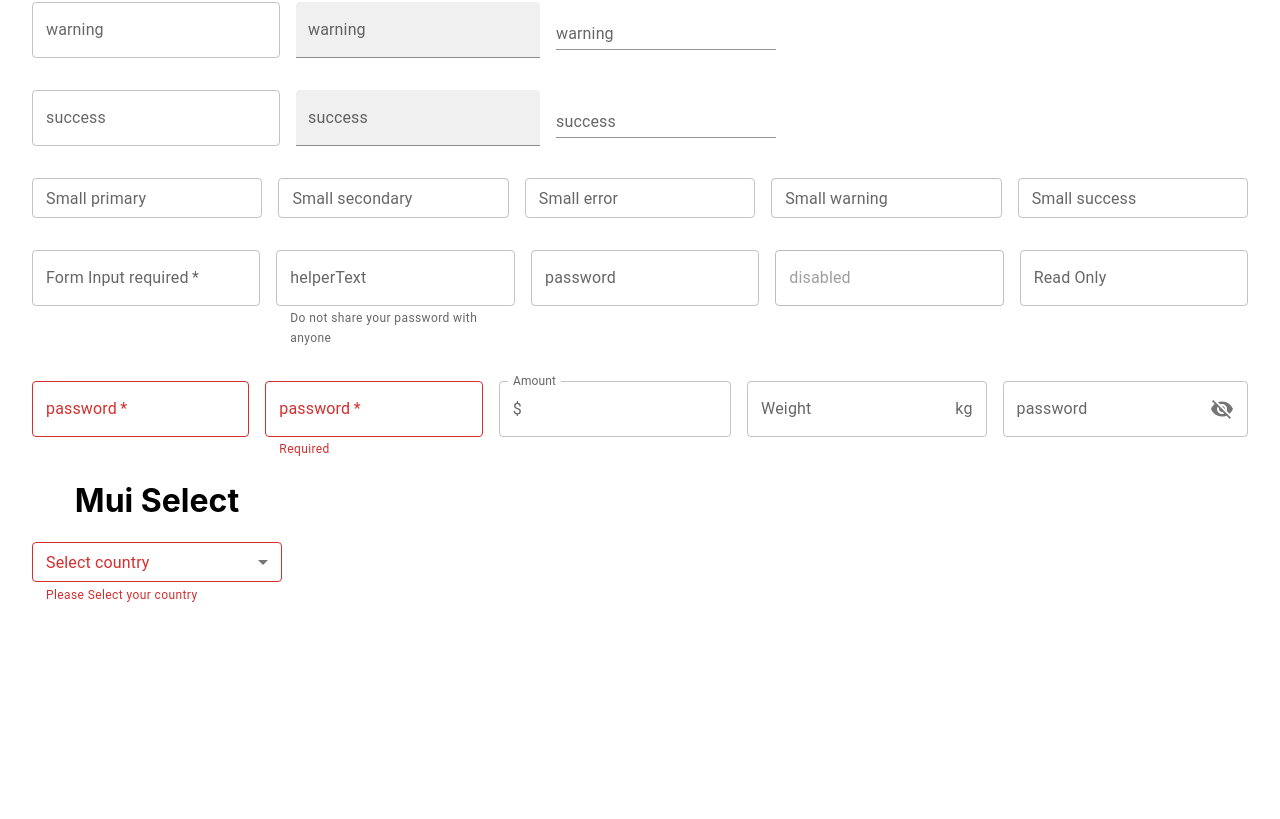
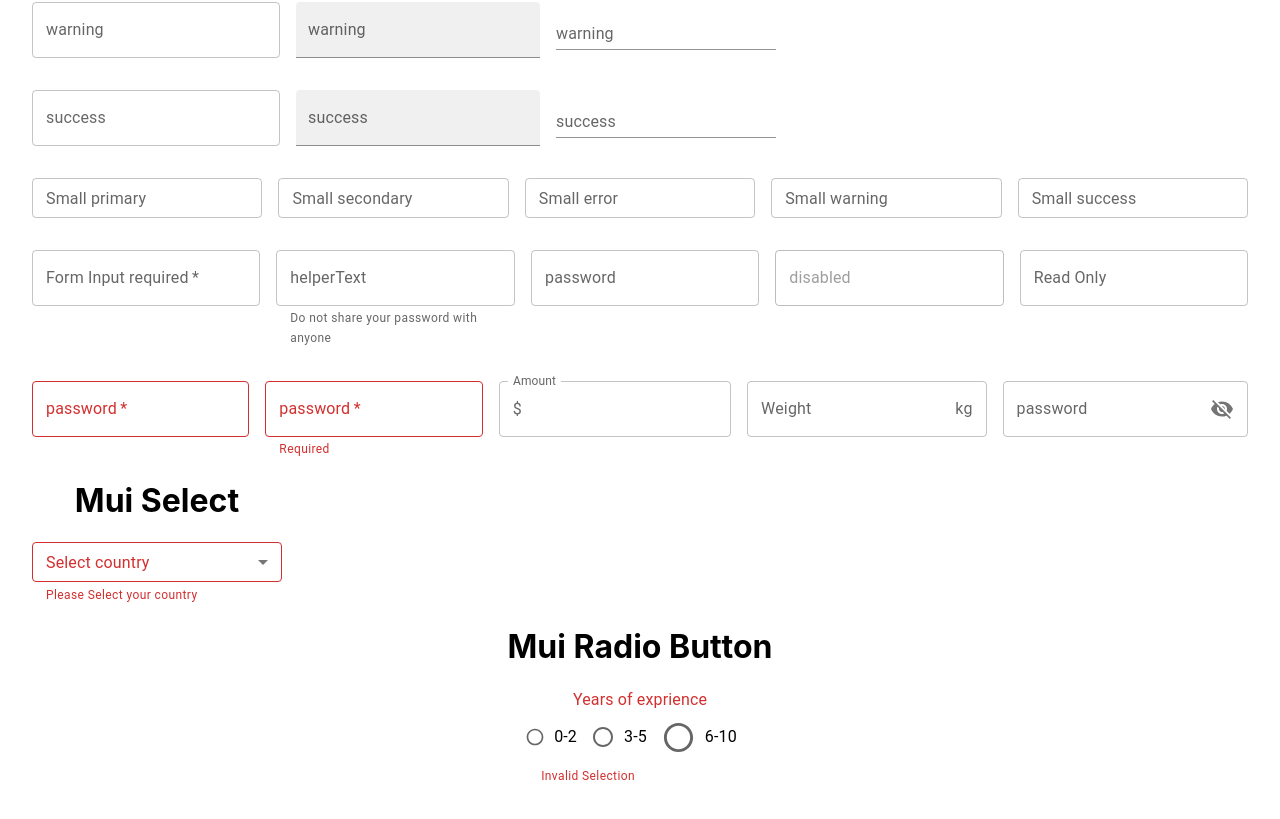
Before and after one commit to atultingre/mui-react, a React (Create React App) app: page / in a window 1280 px wide. Shown: the part 2096-2915 px from the top of the page. Before the commit the page ends 2734 px from the top, so only its background shows below. Built offline with nearby package versions, Linux system fonts and the light colour scheme.

Commit message:
MUI Radio Button

```diff
--- a/src/App.js
+++ b/src/App.js
@@ -3,6 +3,7 @@ import MuiSelect from "./components/MuiSelect";
 import MuiTypography from "./components/MuiTypography";
 import MuiButton from "./components/MuiButton";
 import MuiTextFiled from "./components/MuiTextFiled";
+import MuiRadioButton from "./components/MuiRadioButton";
 
 function App() {
   return (
@@ -11,6 +12,7 @@ function App() {
       <MuiButton />
       <MuiTextFiled />
       <MuiSelect/>
+      <MuiRadioButton/>
     </div>
   );
 }
--- /dev/null
+++ b/src/components/MuiRadioButton.js
@@ -0,0 +1,28 @@
+import { Box, FormControl, FormLabel, FormControlLabel, RadioGroup, Radio, FormHelperText } from '@mui/material'
+import React, { useState } from 'react'
+
+const MuiRadioButton = () => {
+    const [value,setValue] = useState('');
+    console.log({value})
+    const handleChange = (e)=>{
+        setValue(e.target.value)
+    }
+  return (
+    <Box>
+        <h1>Mui Radio Button</h1>
+        <FormControl error>
+            <FormLabel id='job-experience-group-label'>
+                Years of exprience
+            </FormLabel>
+            <RadioGroup name='job-experience-group' aria-label='job-experience-group-label' value={value} onChange={handleChange} row>
+                <FormControlLabel control={<Radio size='small' color='secondary'/>} label="0-2" value="0-2"/>
+                <FormControlLabel control={<Radio size='medium' color='success'/>} label="3-5" value="3-5"/>
+                <FormControlLabel control={<Radio size='large' color='error'/>} label="6-10" value="6-10"/>
+            </RadioGroup>
+            <FormHelperText>Invalid Selection</FormHelperText>
+        </FormControl>
+    </Box>
+  )
+}
+
+export default MuiRadioButton
```
Also changed, not shown: 1 other file (tests, documents, lock files or other folders).
